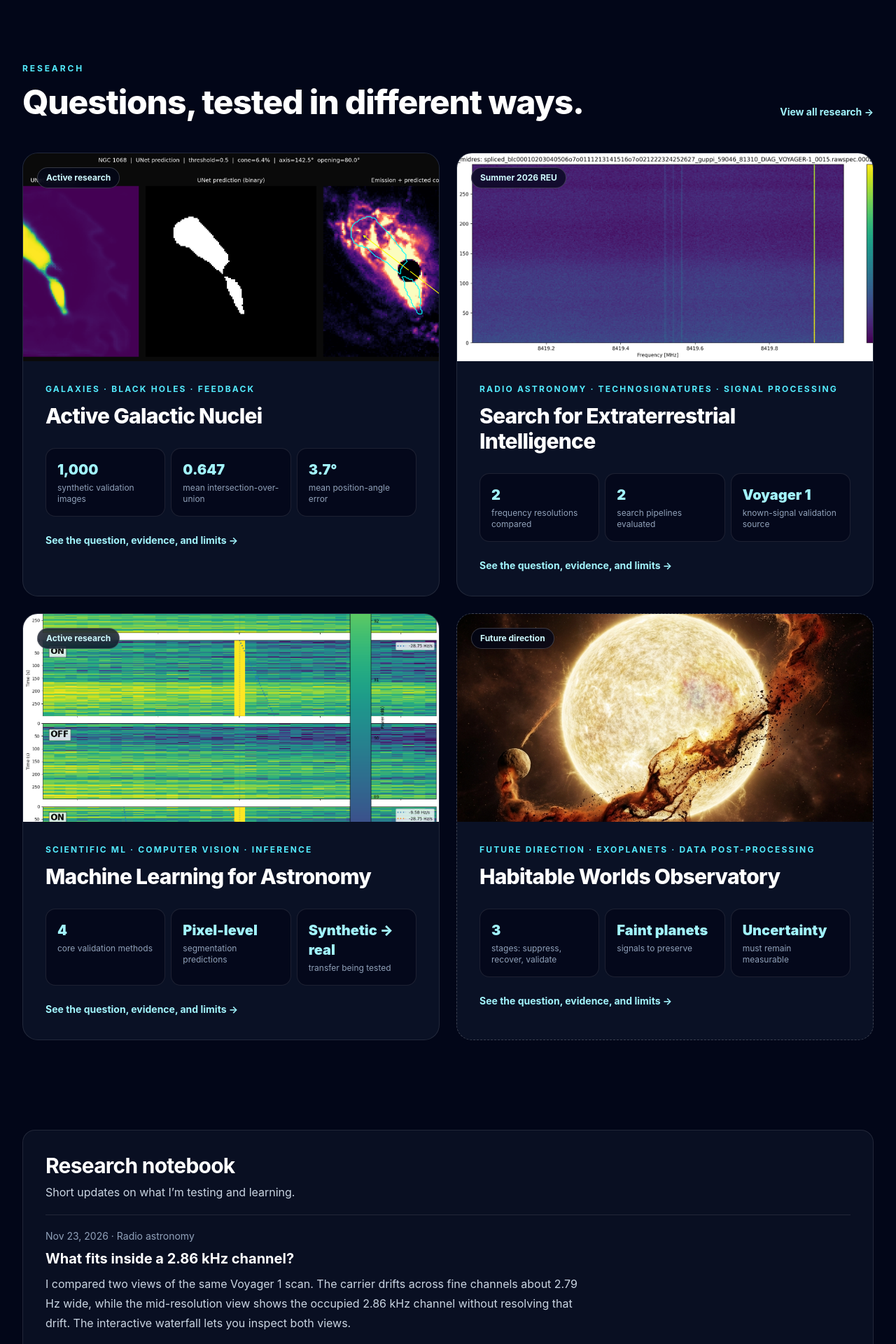
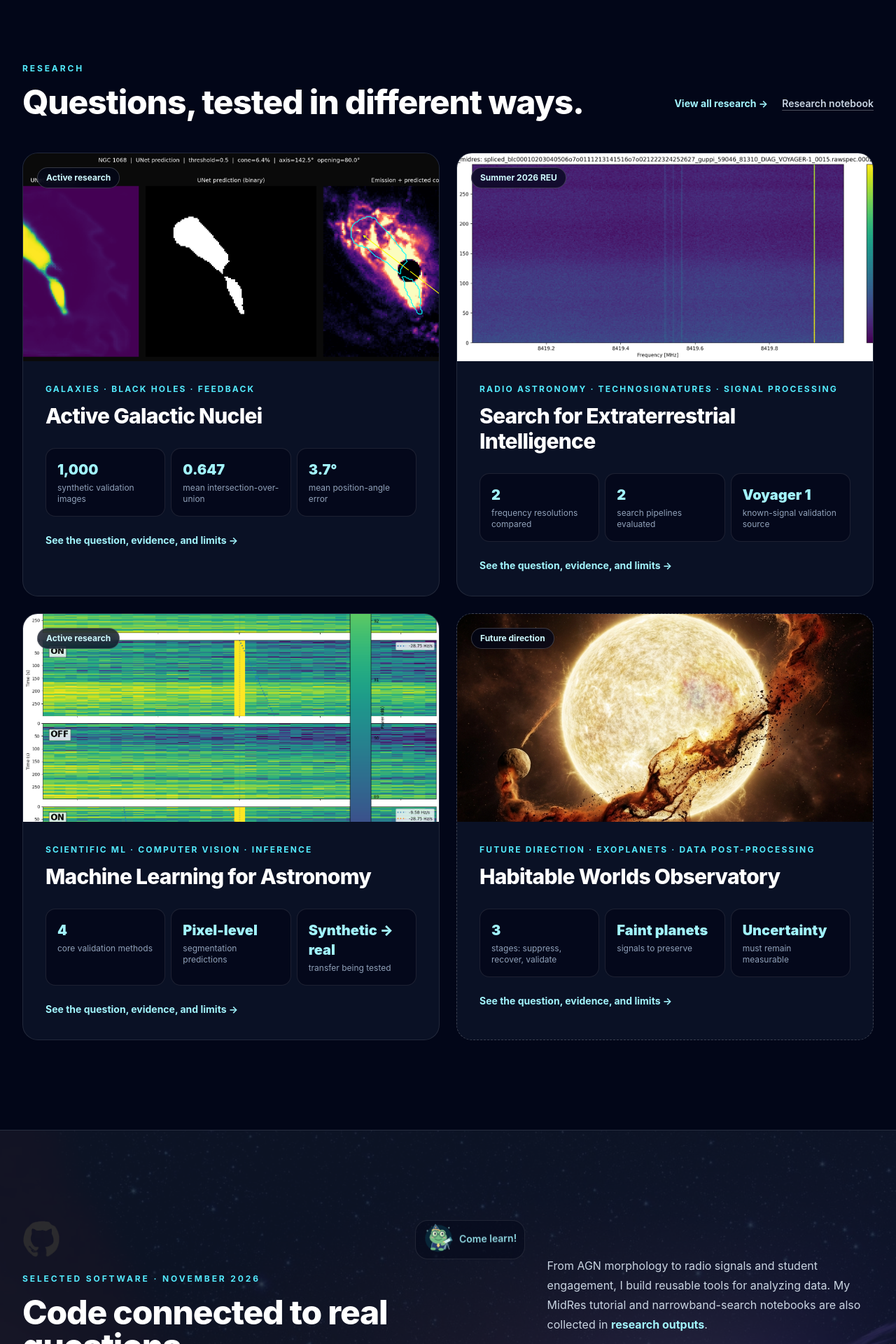
Before and after one commit to 2xwlll/githubportfolio, a Next.js app: page / in a window 1280 px wide. Shown: the part 1760-3680 px from the top of the page at 70% size. Built offline with nearby package versions, Linux system fonts and the light colour scheme.

Commit message:
adding the notebook section for bi-ish weekly writeups

```diff
--- a/src/app/page.tsx
+++ b/src/app/page.tsx
@@ -3,7 +3,6 @@ import Hero from "@/components/Hero";
 import About from "@/components/home/About";
 import Philosophy from "@/components/home/Philosophy";
 import ResearchShowcase from "@/components/home/ResearchShowcase";
-import ResearchNotebook from "@/components/home/ResearchNotebook";
 import Projects from "@/components/home/Projects";
 import Outreach from "@/components/home/Outreach";
 import CV from "@/components/home/CV";
@@ -15,8 +14,7 @@ export default function Home() {
       <Navbar />
       <Hero />
       <About />
-      <ResearchShowcase />
-      <ResearchNotebook />
+      <ResearchShowcase showNotebookLink />
       <Projects />
       <Philosophy />
       <CV />
--- a/src/components/ObservatoryInvitation.tsx
+++ b/src/components/ObservatoryInvitation.tsx
@@ -2,15 +2,8 @@ import Image from "next/image";
 import Link from "next/link";
 
 export default function ObservatoryInvitation() {
-  return <Link href="/observatory" prefetch={false} aria-label="Come learn with Professor Ribbit: open the interactive observatory labs" className="ribbit-invitation group relative flex w-full max-w-xs items-center gap-3 rounded-2xl border border-white/10 bg-slate-950/50 px-3 py-3 outline-offset-8 transition-colors hover:border-cyan-200/50 focus-visible:outline-2 focus-visible:outline-cyan-200">
-    <div className="relative -mt-4 w-24 shrink-0 overflow-hidden pt-1">
-      <Image src="/images/observatory/professor-ribbit.svg" alt="" width={96} height={96} className="ribbit-peek h-24 w-24 origin-bottom" />
-    </div>
-    <div className="min-w-0">
-      <span className="block text-xs font-semibold text-slate-400">Professor Ribbit</span>
-      <span className="mt-1 block text-xl font-bold leading-tight text-white">Come learn!</span>
-      <span className="ribbit-magic mt-2 inline-block text-sm font-semibold leading-snug text-cyan-200"><span aria-hidden="true">✦ </span>Click the frog<span aria-hidden="true"> ✧</span></span>
-      <span className="mt-1 block text-xs text-slate-400">Two little astronomy labs</span>
-    </div>
+  return <Link href="/observatory" prefetch={false} aria-label="Come learn with Professor Ribbit: open the interactive observatory labs" className="ribbit-invitation flex h-14 items-center gap-2 rounded-2xl border border-white/10 bg-slate-950/50 px-2.5 outline-offset-4 transition-colors hover:border-cyan-200/50 focus-visible:outline-2 focus-visible:outline-cyan-200">
+    <Image src="/images/observatory/professor-ribbit.svg" alt="" width={44} height={44} className="ribbit-peek h-11 w-11 shrink-0 origin-bottom" />
+    <span className="ribbit-magic text-sm font-semibold text-cyan-200">Come learn!</span>
   </Link>;
 }
--- a/src/components/home/Projects.tsx
+++ b/src/components/home/Projects.tsx
@@ -41,6 +41,9 @@ export default function Projects() {
           <div className="mb-12 grid gap-8 lg:grid-cols-[1fr_.65fr] lg:items-end">
             <div className="relative">
               <Image src="/images/gifs/git_sticker.gif" alt="" width={64} height={64} unoptimized className="mb-5 h-14 w-14 object-contain opacity-80" />
+              <div className="absolute right-0 top-0">
+                <ObservatoryInvitation />
+              </div>
               <p className="mb-4 text-xs font-bold uppercase tracking-[.24em] text-cyan-300">Selected software · November 2026</p>
               <h2 className="max-w-2xl text-4xl font-extrabold tracking-tight text-white sm:text-5xl">Code connected to real questions.</h2>
             </div>
@@ -63,7 +66,6 @@ export default function Projects() {
               </a>
             ))}
           </div>
-          <div className="mt-12 flex justify-end"><ObservatoryInvitation /></div>
         </div>
       </section>
     </>
--- a/src/components/home/ResearchShowcase.tsx
+++ b/src/components/home/ResearchShowcase.tsx
@@ -2,13 +2,20 @@ import Image from "next/image";
 import Link from "next/link";
 import { researchTopics } from "@/lib/research";
 
-export default function ResearchShowcase() {
+export default function ResearchShowcase({ showNotebookLink = false }: { showNotebookLink?: boolean }) {
   return (
     <section id="research" className="py-24 sm:py-32">
       <div className="mx-auto max-w-7xl px-5 sm:px-8">
         <div className="mb-12 flex flex-col justify-between gap-6 sm:flex-row sm:items-end">
           <div><p className="mb-4 text-xs font-bold uppercase tracking-[.24em] text-cyan-300">Research</p><h2 className="text-4xl font-extrabold tracking-tight text-white sm:text-5xl">Questions, tested in different ways.</h2></div>
-          <Link href="/research" className="text-sm font-bold text-cyan-200 transition hover:text-white">View all research →</Link>
+          <div className="flex shrink-0 flex-wrap items-center gap-x-5">
+            <Link href="/research" className="inline-flex min-h-11 items-center text-sm font-bold text-cyan-200 transition hover:text-white">View all research →</Link>
+            {showNotebookLink && (
+              <Link href="/research#research-notebook" prefetch={false} className="inline-flex min-h-11 items-center text-sm font-semibold text-slate-300 underline decoration-white/30 underline-offset-4 transition hover:text-white">
+                Research notebook
+              </Link>
+            )}
+          </div>
         </div>
         <div className="grid gap-6 lg:grid-cols-2">
           {researchTopics.map((item, index) => (
```
Also changed, not shown: 1 other file (tests, documents, lock files or other folders).
